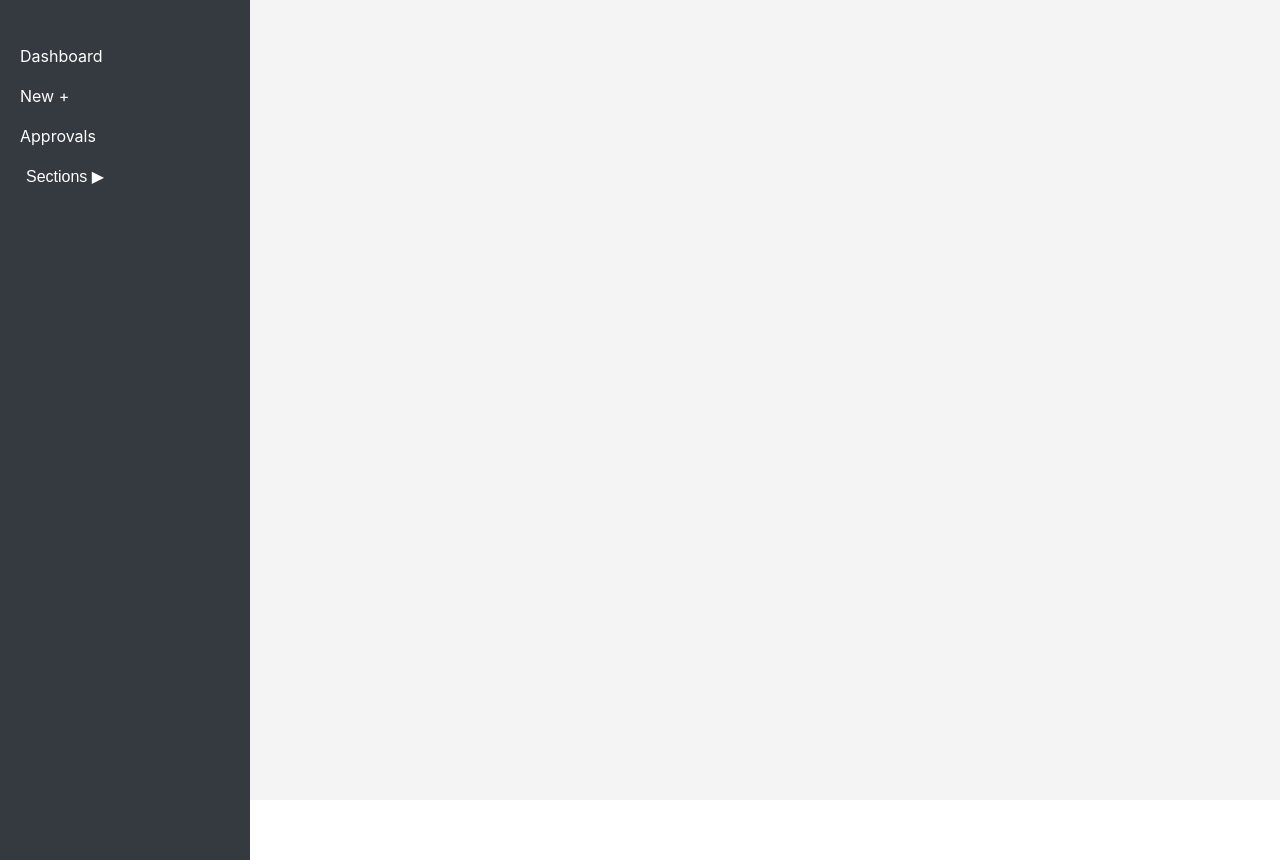
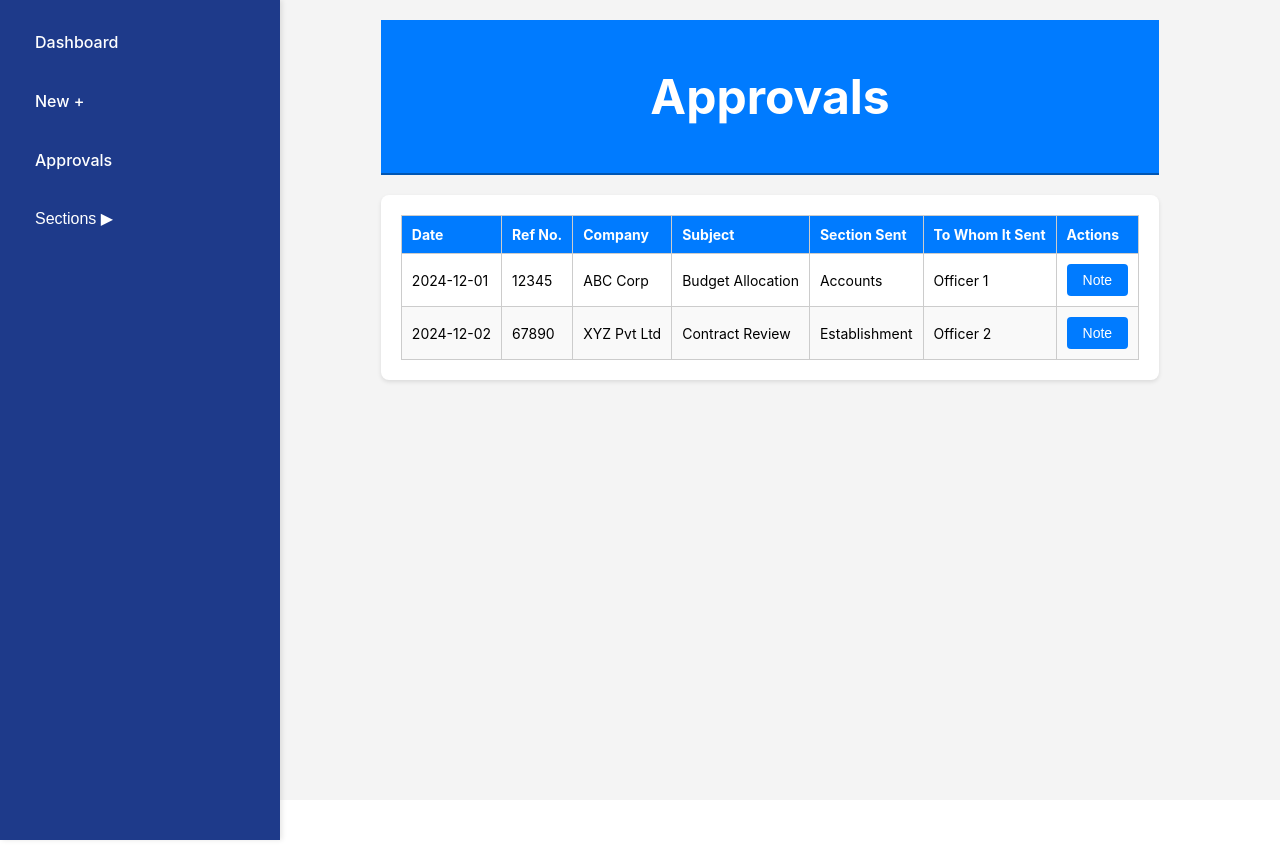
Before and after one commit to Nipuni102/DispatchDesk---Letter-Management-System, a React (Create React App) app: page /approvals in a window 1280 px wide. After the commit the page ends 800 px from the top, so only its background shows below. Built offline with nearby package versions, Linux system fonts and the light colour scheme.

Commit message:
Approval1

```diff
--- a/src/App.js
+++ b/src/App.js
@@ -3,6 +3,7 @@ import Layout from "./Components/Layout"; // Import Layout
 import LoginPage from "./Components/LoginPage"; // Import LoginPage
 import Dashboard from "./Components/Dashboard"; // Import Dashboard
 import NewPage from "./Components/NewPage"; // Import NewPage
+import Approvals from "./Components/Approvals";
 
 function App() {
   return (
@@ -22,6 +23,8 @@ function App() {
               <Routes>
                 <Route path="/dashboard" element={<Dashboard />} />
                 <Route path="/new" element={<NewPage />} />
+                <Route path="/approvals" element={<Approvals />} />
+
               </Routes>
             </Layout>
           }
--- /dev/null
+++ b/src/Components/Approvals.js
@@ -0,0 +1,66 @@
+import React from "react";
+import "../styles/Approvals.css";
+
+const Approvals = () => {
+  const approvalsData = [
+    {
+      date: "2024-12-01",
+      refNo: "12345",
+      company: "ABC Corp",
+      subject: "Budget Allocation",
+      section: "Accounts",
+      officerNo: "Officer 1",
+    },
+    {
+      date: "2024-12-02",
+      refNo: "67890",
+      company: "XYZ Pvt Ltd",
+      subject: "Contract Review",
+      section: "Establishment",
+      officerNo: "Officer 2",
+    },
+  ];
+
+  return (
+    <div className="approvals-container">
+      {/* Header Bar */}
+      <div className="header-bar">
+        <h1>Approvals</h1>
+      </div>
+
+      {/* Table */}
+      <div className="approvals-table-container">
+        <table className="approvals-table">
+          <thead>
+            <tr>
+              <th>Date</th>
+              <th>Ref No.</th>
+              <th>Company</th>
+              <th>Subject</th>
+              <th>Section Sent</th>
+              <th>To Whom It Sent</th>
+              <th>Actions</th>
+            </tr>
+          </thead>
+          <tbody>
+            {approvalsData.map((item, index) => (
+              <tr key={index}>
+                <td>{item.date}</td>
+                <td>{item.refNo}</td>
+                <td>{item.company}</td>
+                <td>{item.subject}</td>
+                <td>{item.section}</td>
+                <td>{item.officerNo}</td>
+                <td>
+                  <button className="note-button">Note</button>
+                </td>
+              </tr>
+            ))}
+          </tbody>
+        </table>
+      </div>
+    </div>
+  );
+};
+
+export default Approvals;
--- a/src/Components/Dashboard.js
+++ b/src/Components/Dashboard.js
@@ -1,10 +1,8 @@
 import React from "react";
-import Layout from "./Layout";
 import "../styles/Dashboard.css";
 
 const Dashboard = () => {
   return (
-    <Layout>
     <div className="dashboard-container">
       <div className="dashboard-left">
         <h1>Welcome to DispatchDesk</h1>
@@ -25,7 +23,6 @@ const Dashboard = () => {
         <img src="/dashboard-image.png" alt="Dashboard" className="dashboard-image" />
       </div>
     </div>
-    </Layout>
   );
 };
 
--- a/src/styles/App.css
+++ b/src/styles/App.css
@@ -46,7 +46,7 @@
 }
 
 .main {
-  margin-left: 110px; /* Match sidebar width */
+  margin-left: 260px; /* Match sidebar width */
   flex: 1;
   display: flex;
   flex-direction: column;
@@ -62,80 +62,125 @@
 }
 
 
-
-/* Sidebar.css */
-/* Sidebar styles */
-/* Sidebar styles */
+/* Sidebar container */
 .sidebar {
-  width: 250px;
-  background-color: #343a40;
-  height: 105vh;
-  position: absolute;
-  top: 0;
-  left: 0;
-  padding-top: 20px;
+  background-color: #1E3A8A; /* Deep blue background */
   color: white;
-  z-index: 1000;
-
+  height: 100vh;
+  width: 240px;
+  position: fixed;
+  display: flex;
+  flex-direction: column;
+  padding: 20px;
+  box-shadow: 2px 0 5px rgba(0, 0, 0, 0.1);
+  overflow-y: auto; /* Scroll for overflow */
 }
 
+/* Sidebar links and buttons */
 .sidebar ul {
-  list-style: none;
+  list-style-type: none;
   padding: 0;
+  margin: 0;
 }
 
 .sidebar ul li {
-  padding: 10px 20px;
+  margin-bottom: 15px;
 }
 
-.sidebar ul li a {
+.sidebar a,
+.sidebar button {
+  text-decoration: none;
   color: white;
-  text-decoration: none;
+  font-size: 16px;
+  font-weight: 500;
   display: block;
-  transition: all 0.3s;
+  padding: 12px 15px;
+  border-radius: 8px;
+  transition: background-color 0.3s ease, color 0.3s ease;
 }
 
-.sidebar ul li a:hover {
-  background-color: #495057;
-  border-radius: 5px;
+.sidebar a:hover,
+.sidebar button:hover,
+.sidebar-dropdown-btn:hover {
+  background-color: #37468F; /* Lighter blue on hover */
+  color: #B2C2FF; /* Light text color */
 }
 
+/* Active links */
+.sidebar a.active {
+  background-color: #37468F;
+  color: #B2C2FF;
+}
+
+/* Dropdown Button Styles */
 .sidebar-dropdown-btn {
   background: none;
+  border: none;
   color: white;
-  border: none;
   font-size: 16px;
+  font-weight: 500;
   cursor: pointer;
   text-align: left;
+  padding: 12px 15px;
   width: 100%;
+  border-radius: 8px;
+  transition: background-color 0.3s ease, color 0.3s ease;
 }
 
-.sidebar-dropdown-btn:hover {
-  background-color: #495057;
+.sidebar-dropdown-btn:focus {
+  outline: none;
 }
 
+/* Submenu styles */
 .sidebar-submenu {
-  list-style: none;
-  padding-left: 20px;
+  list-style-type: none;
+  padding: 0;
+  margin-left: 20px; /* Indent submenu */
 }
 
 .sidebar-submenu li {
-  padding: 5px 0;
+  margin-bottom: 10px;
 }
 
-.sidebar-submenu li ul {
-  padding-left: 15px;
+.sidebar-submenu a {
+  font-size: 14px; /* Smaller font for submenu items */
+  padding: 8px 12px;
+  background-color: #2A4BA0; /* Slightly lighter blue */
+  border-radius: 6px;
 }
 
-.sidebar-submenu li a {
-  color: #ccc;
-  font-size: 14px;
-  text-decoration: none;
+.sidebar-submenu a:hover {
+  background-color: #4865BF; /* Hover color for submenu */
+  color: #ffffff;
 }
 
-.sidebar-submenu li a:hover {
-  color: white;
+/* Smooth hover effect for links */
+.sidebar a:hover i,
+.sidebar button:hover i {
+  color: #B2C2FF; /* Lighter color for icons on hover */
 }
+
+/* Divider */
+.sidebar .divider {
+  height: 1px;
+  background-color: #37468F;
+  margin: 20px 0;
+}
+
+/* Scrollable sidebar */
+.sidebar::-webkit-scrollbar {
+  width: 6px;
+}
+
+.sidebar::-webkit-scrollbar-thumb {
+  background-color: #4865BF;
+  border-radius: 8px;
+}
+
+.sidebar::-webkit-scrollbar-thumb:hover {
+  background-color: #37468F;
+}
+
 
 
 
--- /dev/null
+++ b/src/styles/Approvals.css
@@ -0,0 +1,65 @@
+/* Overall container for the page */
+.approvals-container {
+    margin: 0 auto;
+    padding: 0;
+    max-width: 100%;
+  }
+
+  /* Fixed header bar */
+  .header-bar {
+    background-color: #007bff;
+
+    color: white;
+    padding: 15px;
+    font-size: 24px;
+    font-weight: bold;
+    text-align: center;
+    border-bottom: 2px solid #0056b3;
+  }
+
+  /* Table container */
+  .approvals-table-container {
+    margin: 20px auto;
+    padding: 20px;
+    background-color: #ffffff;
+    border-radius: 8px;
+    box-shadow: 0 2px 4px rgba(0, 0, 0, 0.1);
+  }
+
+  /* Table styles */
+  .approvals-table {
+    width: 100%;
+    border-collapse: collapse;
+    text-align: left;
+  }
+
+  .approvals-table th,
+  .approvals-table td {
+    border: 1px solid #ccc;
+    padding: 10px;
+    font-size: 14px;
+  }
+
+  .approvals-table th {
+    background-color: #007bff;
+    color: white;
+    font-weight: bold;
+  }
+
+  .approvals-table tr:nth-child(even) {
+    background-color: #f9f9f9;
+  }
+
+  .note-button {
+    background-color: #007bff;
+    color: white;
+    border: none;
+    padding: 8px 16px;
+    font-size: 14px;
+    border-radius: 4px;
+    cursor: pointer;
+  }
+
+  .note-button:hover {
+    background-color: #0056b3;
+  }
```
Lines whose indentation alone changed are shown as unchanged.
